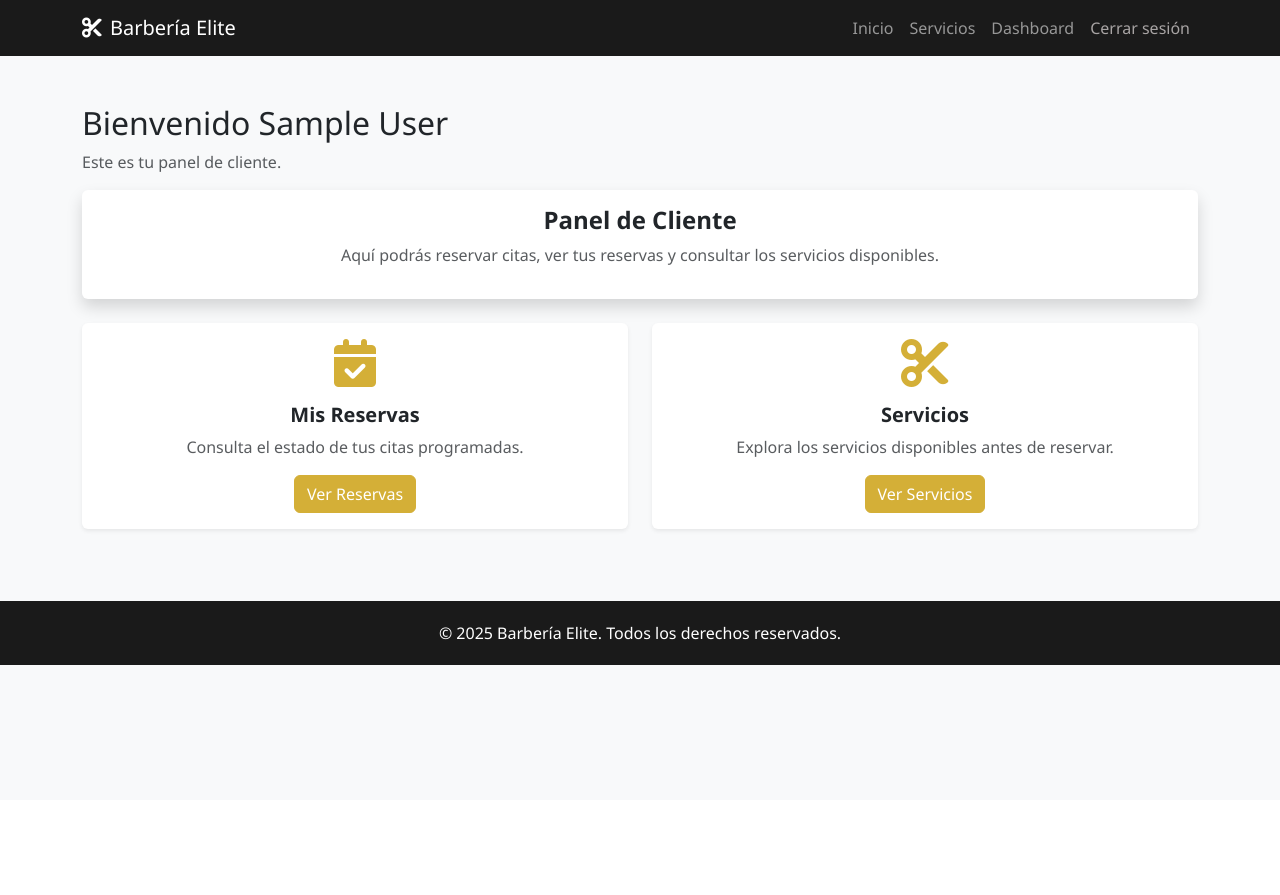
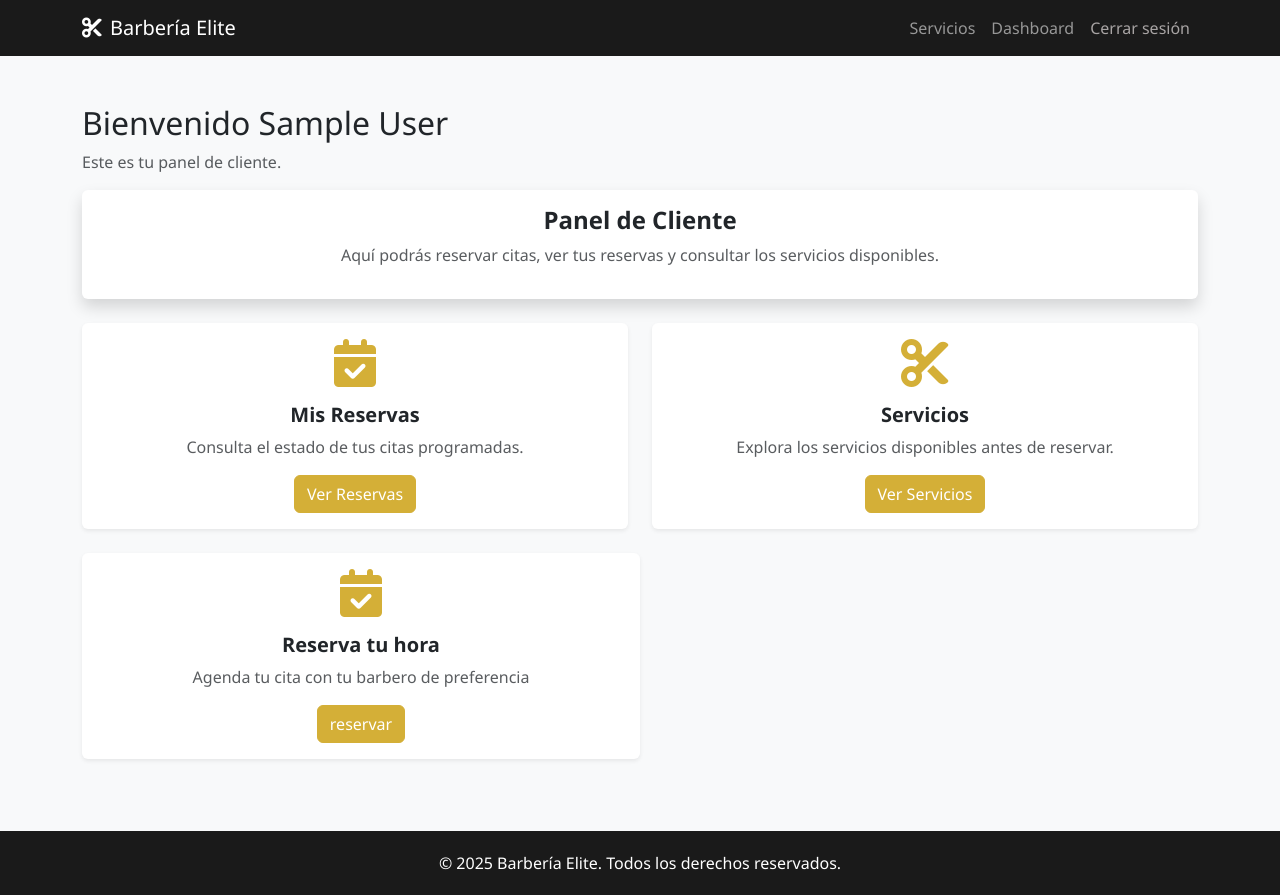
Before and after one commit to RoaStack/Software-Barberia, a Django app: page /usuarios/dashboard/ in a window 1280 px wide. Before the commit the page ends 665 px from the top, so only its background shows below. Run offline with Django 5.2, Linux system fonts and the light colour scheme; the visitor is signed in with stand-in values (Sample User, id 1).

Commit message:
ajustes generales en templates

```diff
--- a/barberia/settings.py
+++ b/barberia/settings.py
@@ -110,7 +110,7 @@ DEFAULT_AUTO_FIELD = 'django.db.models.BigAutoField'
 
 # Authentication URLs
 LOGIN_URL = 'usuarios:login'
-LOGIN_REDIRECT_URL = 'core:home'
+LOGIN_REDIRECT_URL = 'usuarios:dashboard'
 LOGOUT_REDIRECT_URL = 'core:home'
 
 # Email configuration
--- a/templates/partials/navbar.html
+++ b/templates/partials/navbar.html
@@ -8,9 +8,6 @@
     </button>
     <div class="collapse navbar-collapse" id="navbarNav">
       <ul class="navbar-nav ms-auto">
-        <li class="nav-item">
-          <a class="nav-link" href="{% url 'core:home' %}">Inicio</a>
-        </li>
         <li class="nav-item">
           <a class="nav-link" href="{% url 'servicios:lista' %}">Servicios</a>
         </li>
--- a/usuarios/templates/usuarios/dashboard_cliente.html
+++ b/usuarios/templates/usuarios/dashboard_cliente.html
@@ -32,4 +32,14 @@
     </div>
   </div>
 </div>
+  <div class="col-md-6 mb-4">
+    <div class="card shadow-sm border-0 h-100">
+      <div class="card-body text-center">
+        <i class="fas fa-calendar-check fa-3x mb-3" style="color:#d4af37;"></i>
+        <h5 class="fw-bold">Reserva tu hora</h5>
+        <p class="text-muted">Agenda tu cita con tu barbero de preferencia</p>
+        <a href="{% url 'reservas:disponibilidades' %}" class="btn btn-primary">reservar</a>
+      </div>
+    </div>
+  </div>
 {% endblock %}
```
